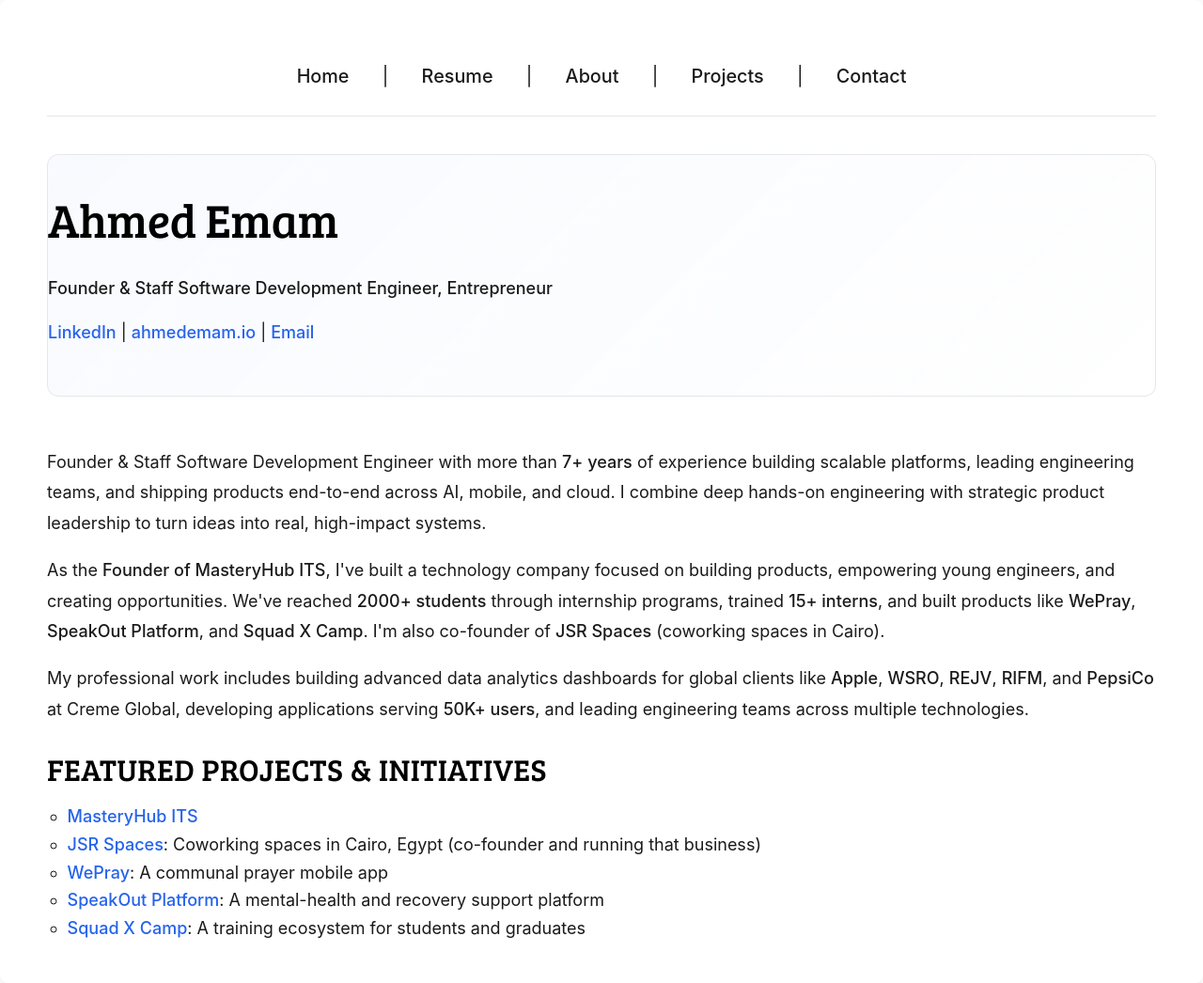
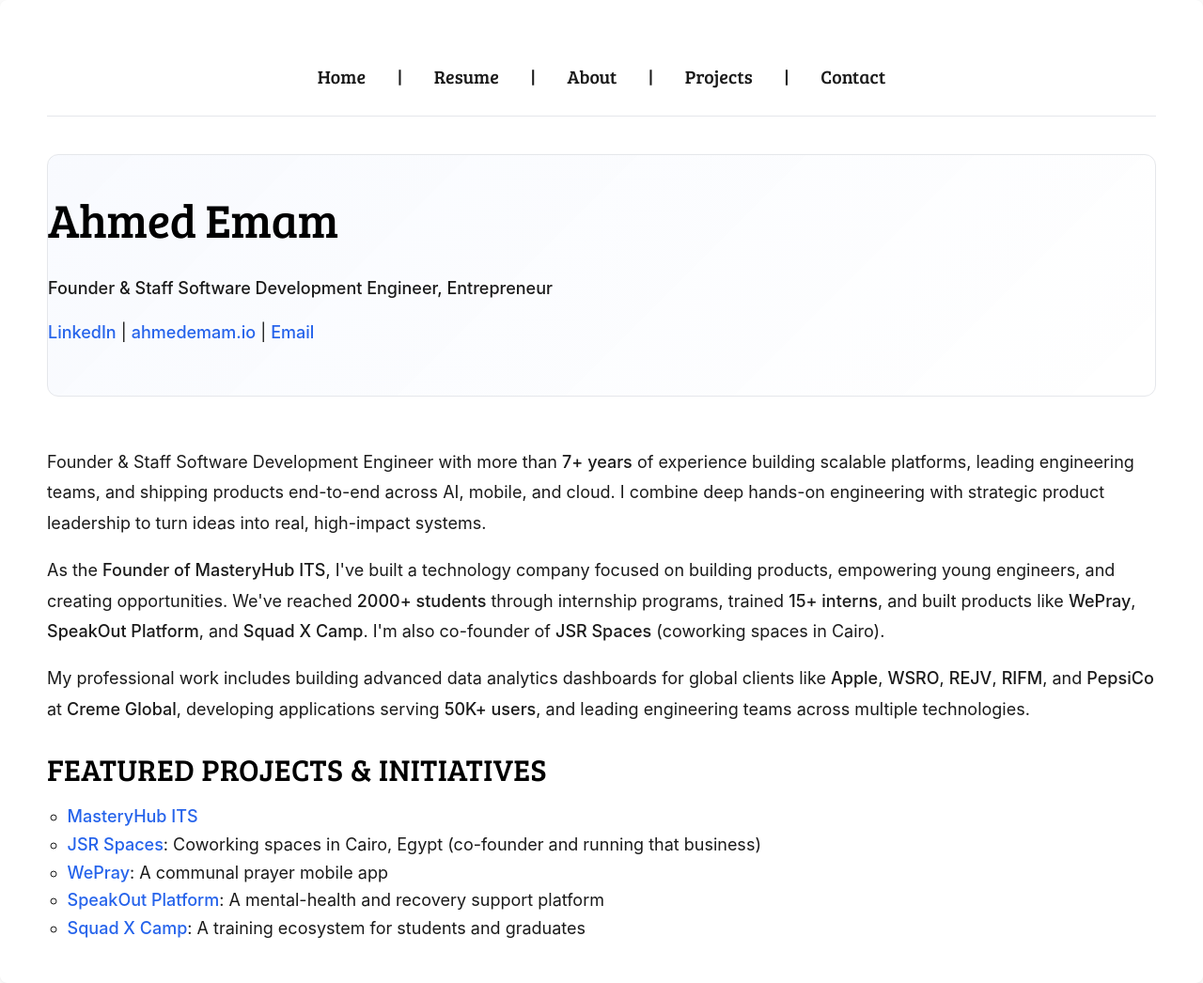
Before and after one commit to ahmedemam/ahmedemam.github.io, a Jekyll site: the page built from index.html, in a window 1280 px wide. Shown: the whole page at 94% size. Built offline with Jekyll 4.4.1, drawn with Linux system fonts in a browser that asks for light colours.

Commit message:
Make navigation and tagline use Bree Serif font, and bold company names

```diff
--- a/assets/css/style.scss
+++ b/assets/css/style.scss
@@ -76,16 +76,18 @@ body {
   font-weight: 400;
   transition: all 0.3s ease;
   border-bottom: 1px solid $border-color;
+  font-family: $heading-font;
 
   a {
     color: $text-color;
     text-decoration: none;
     margin: 0 1em;
-    font-weight: 500;
+    font-weight: 400;
     transition: all 0.3s ease;
     display: inline-block;
     padding: 0.3em 0.5em;
     border-radius: 4px;
+    font-family: $heading-font;
 
     &:hover {
       color: $link-color;
--- a/index.html
+++ b/index.html
@@ -16,7 +16,7 @@ title: "Ahmed Emam."
 
 <p>As the <strong>Founder of MasteryHub ITS</strong>, I've built a technology company focused on building products, empowering young engineers, and creating opportunities. We've reached <strong>2000+ students</strong> through internship programs, trained <strong>15+ interns</strong>, and built products like <strong>WePray</strong>, <strong>SpeakOut Platform</strong>, and <strong>Squad X Camp</strong>. I'm also co-founder of <strong>JSR Spaces</strong> (coworking spaces in Cairo).</p>
 
-<p>My professional work includes building advanced data analytics dashboards for global clients like <strong>Apple</strong>, <strong>WSRO</strong>, <strong>REJV</strong>, <strong>RIFM</strong>, and <strong>PepsiCo</strong> at Creme Global, developing applications serving <strong>50K+ users</strong>, and leading engineering teams across multiple technologies.</p>
+<p>My professional work includes building advanced data analytics dashboards for global clients like <strong>Apple</strong>, <strong>WSRO</strong>, <strong>REJV</strong>, <strong>RIFM</strong>, and <strong>PepsiCo</strong> at <strong>Creme Global</strong>, developing applications serving <strong>50K+ users</strong>, and leading engineering teams across multiple technologies.</p>
 
 <h2>Featured Projects & Initiatives</h2>
 
```
Also changed, not shown: about.md (+1 -1 lines).
